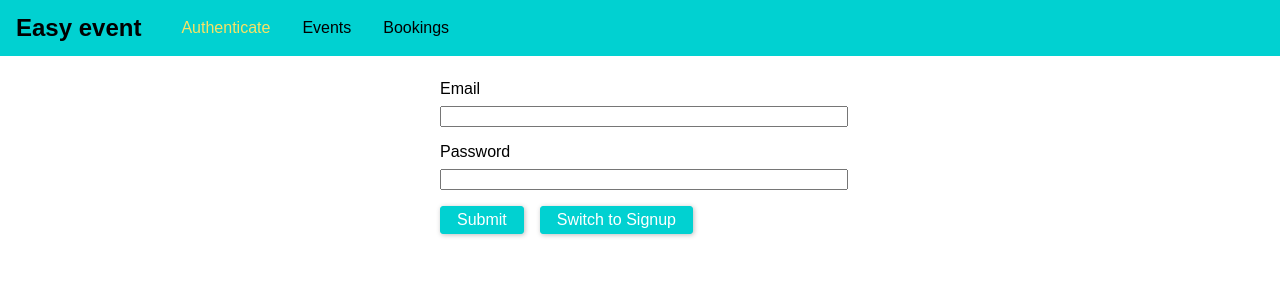
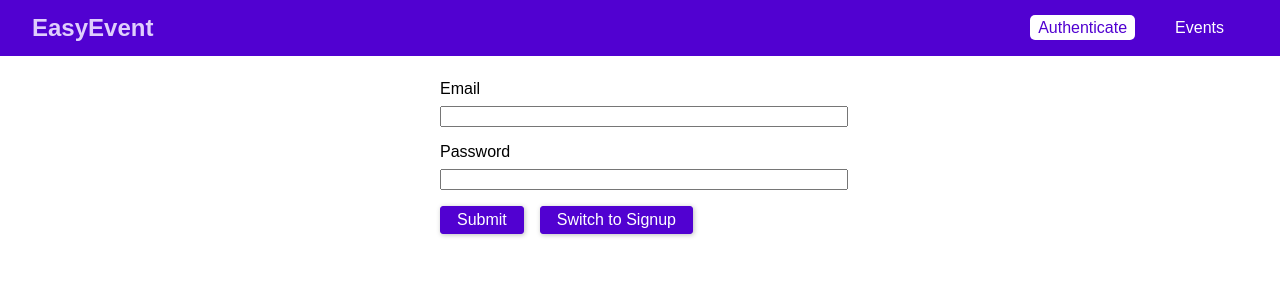
Before and after one commit to andreynho2006/graphql-react-event-booking, a React (Create React App) app in the folder frontend/: page /auth in a window 1280 px wide. Shown: the top 300 px of the page. Built offline with nearby package versions, Linux system fonts and the light colour scheme; the HTML template or start-up script is replaced by a standard one.

Commit message:
add context to app, restyle the nav and add logout  to app

```diff
--- a/frontend/src/App.js
+++ b/frontend/src/App.js
@@ -4,24 +4,66 @@ import AuthPage from './pages/Auth';
 import EventsPage from './pages/Events';
 import Bookings from './pages/Bookings';
 import MainNavigation from './components/Navigation/MainNavigation';
+import AuthContext from './context/auth-context';
 import './App.css';
 
-function App() {
+class App extends React.Component {
+  state = {
+    token: null,
+    userId: null,
+    tokenExpiration: null
+  };
+
+  login = (token, userId, tokenExpiration) => {
+    this.setState({
+      token: token,
+      userId: userId,
+      tokenExpiration: tokenExpiration
+    });
+  };
+
+  logout = () => {
+    this.setState({
+      token: null,
+      userId: null,
+      tokenExpiration: null
+    });
+  };
+  render() {
     return (
       <BrowserRouter>
         <React.Fragment>
+          <AuthContext.Provider
+            value={{
+              token: this.state.token,
+              userId: this.state.userId,
+              tokenExpiration: this.state.tokenExpiration,
+              login: this.login,
+              logout: this.logout
+            }}
+          >
             <MainNavigation />
             <main className='main-content'>
               <Switch>
-            <Redirect from='/' to='/auth' exact />
+                {!this.state.token && <Redirect from='/' to='/auth' exact />}
+                {this.state.token && <Redirect from='/' to='/aevents' exact />}
+                {this.state.token && (
+                  <Redirect from='/auth' to='/events' exact />
+                )}
+                {!this.state.token && (
                   <Route path='/auth' component={AuthPage} />
+                )}
                 <Route path='/events' component={EventsPage} />
+                {this.state.token && (
                   <Route path='/bookings' component={Bookings} />
+                )}
               </Switch>
             </main>
+          </AuthContext.Provider>
         </React.Fragment>
       </BrowserRouter>
     );
   }
+}
 
 export default App;
--- a/frontend/src/components/Navigation/MainNavigation.css
+++ b/frontend/src/components/Navigation/MainNavigation.css
@@ -4,40 +4,55 @@
   top: 0;
   width: 100%;
   height: 3.5rem;
-  background: #01d1d1;
-  padding: 0 1rem;
+  background: #5101d1;
+  padding: 0 2rem;
   display: flex;
   align-items: center;
+  justify-content: space-between;
+  box-sizing: border-box;
 }
 
-.main-navigation_logo h1 {
+.main-navigation__logo h1 {
   margin: 0;
   font-size: 1.5rem;
+  color: #dfcefc;
 }
 
-.main-navigation_items {
+.main-navigation__items {
   margin-left: 1.5rem;
 }
 
-.main-navigation_items ul {
+.main-navigation__items ul {
   display: flex;
   list-style: none;
   padding: 0;
   margin: 0;
+  align-items: center;
 }
 
-.main-navigation_items li {
+.main-navigation__items li {
   margin: 0 1rem;
 }
 
-.main-navigation_items a {
+.main-navigation__items a,
+.main-navigation__items button {
   text-decoration: none;
-  color: #000;
+  color: white;
+  padding: 0.25rem 0.5rem;
+  border: none;
+  font: inherit;
+  background: transparent;
+  cursor: pointer;
+  vertical-align: middle;
+  margin: 0;
 }
 
-.main-navigation_items a:hover,
-.main-navigation_items a:active,
-.main-navigation_items a.active {
-  text-decoration: none;
-  color: #f8e264;
+.main-navigation__items a:hover,
+.main-navigation__items a:active,
+.main-navigation__items a.active,
+.main-navigation__items button:hover,
+.main-navigation__items button:active {
+  background: #ffffff;
+  color: #5101d1;
+  border-radius: 5px;
 }
--- a/frontend/src/components/Navigation/MainNavigation.jsx
+++ b/frontend/src/components/Navigation/MainNavigation.jsx
@@ -1,26 +1,43 @@
 import React from 'react';
 import { NavLink } from 'react-router-dom';
+
+import AuthContext from '../../context/auth-context';
 import './MainNavigation.css';
 
 const mainNavigation = props => (
+  <AuthContext.Consumer>
+    {context => {
+      return (
         <header className='main-navigation'>
-    <div className='main-navigation_logo'>
-      <h1>Easy event</h1>
+          <div className='main-navigation__logo'>
+            <h1>EasyEvent</h1>
           </div>
-    <nav className='main-navigation_items'>
+          <nav className='main-navigation__items'>
             <ul>
+              {!context.token && (
                 <li>
                   <NavLink to='/auth'>Authenticate</NavLink>
                 </li>
+              )}
               <li>
                 <NavLink to='/events'>Events</NavLink>
               </li>
+              {context.token && (
+                <React.Fragment>
                   <li>
                     <NavLink to='/bookings'>Bookings</NavLink>
                   </li>
+                  <li>
+                    <button onClick={context.logout}>Logout</button>
+                  </li>
+                </React.Fragment>
+              )}
             </ul>
           </nav>
         </header>
       );
+    }}
+  </AuthContext.Consumer>
+);
 
 export default mainNavigation;
--- /dev/null
+++ b/frontend/src/context/auth-context.js
@@ -0,0 +1,9 @@
+import React from 'react';
+
+export default React.createContext({
+  token: null,
+  userId: null,
+  tokenExpiration: null,
+  login: () => {},
+  logout: () => {}
+});
--- a/frontend/src/index.css
+++ b/frontend/src/index.css
@@ -3,3 +3,37 @@ body {
   padding: 0;
   font-family: sans-serif;
 }
+.form-control label,
+.form-control input {
+  width: 100%;
+  display: block;
+}
+
+.form-control label {
+  margin-bottom: 0.5rem;
+}
+
+.form-control {
+  margin-bottom: 1rem;
+}
+
+.form-actions button,
+.btn {
+  background: #5101d1;
+  font: inherit;
+  border: 1px solid #5101d1;
+  border-radius: 3px;
+  padding: 0.25rem 1rem;
+  margin-right: 1rem;
+  box-shadow: 1px 1px 5px rgba(0, 0, 0, 0.26);
+  color: white;
+  cursor: pointer;
+}
+
+.form-actions button:hover,
+.form-actions button:active,
+.btn:hover,
+.btn:active {
+  background: #6219d6;
+  border-color: #6219d6;
+}
--- a/frontend/src/pages/Auth.css
+++ b/frontend/src/pages/Auth.css
@@ -3,35 +3,3 @@
   max-width: 80%;
   margin: 5rem auto;
 }
-
-.form-control label,
-.form-control input {
-  width: 100%;
-  display: block;
-}
-
-.form-control label {
-  margin-bottom: 0.5rem;
-}
-
-.form-control {
-  margin-bottom: 1rem;
-}
-
-.form-actions button {
-  background: #01d1d1;
-  color: #fff;
-  font: inherit;
-  border: 1px solid #01d1d1;
-  border-radius: 3px;
-  padding: 0.25rem 1rem;
-  margin-right: 1rem;
-  box-shadow: 1px 1px 5px rgba(0, 0, 0, 0.26);
-  cursor: pointer;
-}
-
-.form-actions button:hover,
-.form-actions button:active {
-  background: #01a7a7;
-  border-color: #01a7a7;
-}
--- a/frontend/src/pages/Auth.js
+++ b/frontend/src/pages/Auth.js
@@ -1,10 +1,14 @@
 import React, { Component } from 'react';
+import AuthContext from '../context/auth-context';
 import './Auth.css';
 
 class AuthPage extends Component {
   state = {
     isLogin: true
   };
+
+  static contextType = AuthContext;
+
   constructor(props) {
     super(props);
     this.emailEl = React.createRef();
@@ -24,16 +28,30 @@ class AuthPage extends Component {
       return;
     }
 
-    const requestBody = {
+    let requestBody = {
       query: `
-            mutation {
-                createUser(userInput: {email: "${email}", password:"${password}" }) {
-                    _id
-                    email
+            query {
+                login(email: "${email}", password:"${password}") {
+                    userId
+                    token
+                    tokenExpiration
                 }
             }
         `
     };
+
+    if (!this.state.isLogin) {
+      requestBody = {
+        query: `
+                  mutation {
+                      createUser(userInput: {email: "${email}", password:"${password}" }) {
+                          _id
+                          email
+                      }
+                  }
+              `
+      };
+    }
 
     fetch('http://localhost:8000/graphql', {
       method: 'POST',
@@ -44,12 +62,19 @@ class AuthPage extends Component {
     })
       .then(res => {
         if (res.status !== 200 && res.status !== 201) {
-          throw new Error('Fail;ed');
+          throw new Error('Failed');
         }
         return res.json();
       })
       .then(resData => {
-        console.log(resData);
+        if (resData.data.login.token) {
+          this.context.login(
+            resData.data.login.token,
+            resData.data.login.userId,
+            resData.data.login.tokenExpiration
+          );
+        }
+        console.log('No data');
       })
       .catch(err => {
         console.log(err);
```
Lines whose indentation alone changed are shown as unchanged.
